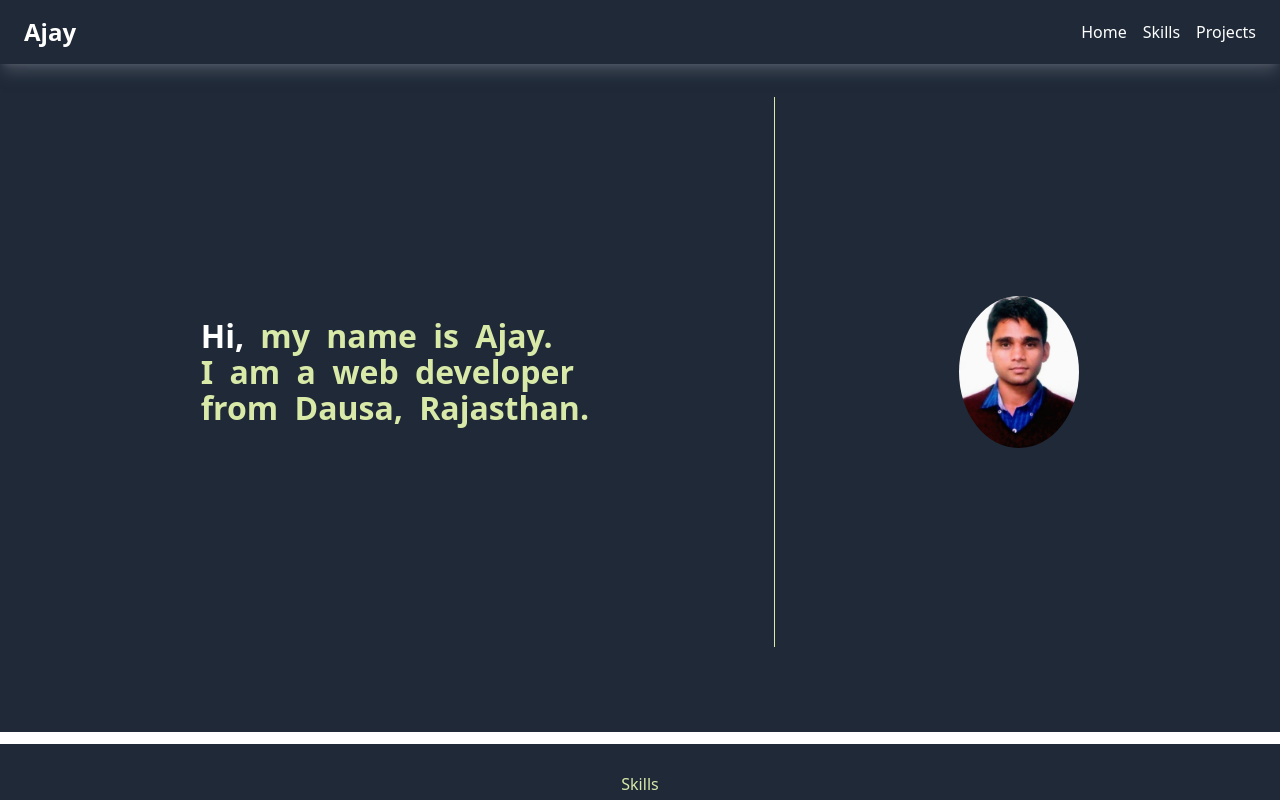
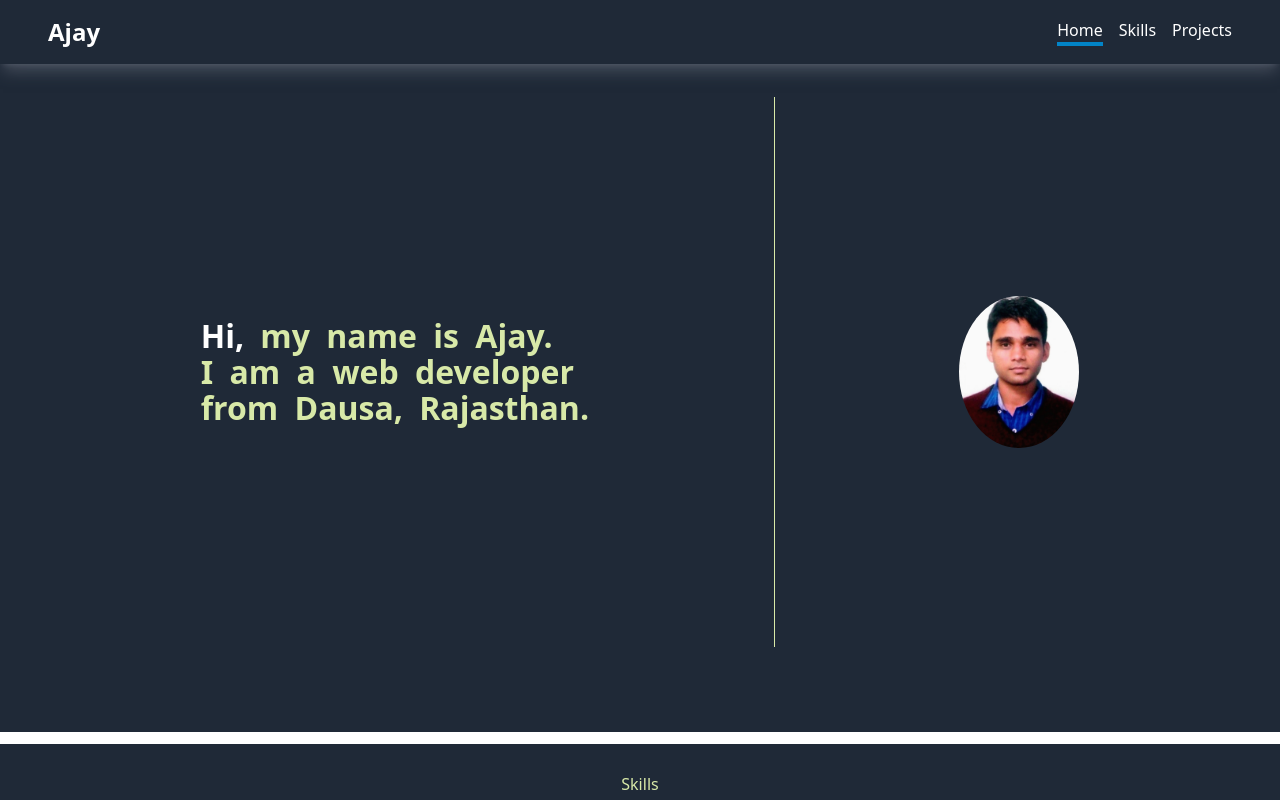
Before and after one commit to ajay020/portfolio, a Next.js app: page / in a window 1280 px wide. Shown: the top 800 px of the page. Built offline with nearby package versions, Linux system fonts and the light colour scheme.

Commit message:
Added navigation link highlighting functionality using Framer Motion

```diff
--- a/package.json
+++ b/package.json
@@ -18,6 +18,7 @@
     "@types/react-dom": "18.0.11",
     "eslint": "8.36.0",
     "eslint-config-next": "13.2.4",
+    "framer-motion": "^10.12.16",
     "next": "13.2.4",
     "react": "18.2.0",
     "react-dom": "18.2.0",
--- /dev/null
+++ b/src/components/NavLink.tsx
@@ -0,0 +1,20 @@
+import Link from "next/link";
+import React from "react";
+
+type PropType = {
+  text: string;
+};
+
+function NavLink({ text }: PropType) {
+  return (
+    <Link
+      scroll={false}
+      href={`#${text.toLocaleLowerCase()}`}
+      className="text-white hover:text-gray-300 transition duration-300"
+    >
+      {text}
+    </Link>
+  );
+}
+
+export default NavLink;
--- a/src/components/Navbar.tsx
+++ b/src/components/Navbar.tsx
@@ -1,15 +1,21 @@
 import { useState } from "react";
 import Link from "next/link";
 
+import { motion } from "framer-motion";
+import NavLink from "./NavLink";
+
+const navItems = ["Home", "Skills", "Projects"];
+
 const Navbar = () => {
   const [isMenuOpen, setIsMenuOpen] = useState(false);
+  const [selectedItem, setSelectedItem] = useState("Home");
 
   const toggleMenu = () => {
     setIsMenuOpen(!isMenuOpen);
   };
 
   return (
-    <nav className="bg-gray-800 py-4 px-6 fixed top-0 w-full z-50 shadow-lg shadow-gray-500/50">
+    <nav className="bg-gray-800 py-4 px-6 md:px-12 fixed top-0 w-full z-50 shadow-lg shadow-gray-500/50">
       <div className="flex items-center justify-between">
         <Link
           href="#home"
@@ -19,29 +25,19 @@ const Navbar = () => {
           Ajay
         </Link>
 
-        <div className="hidden lg:flex space-x-4">
-          <Link
-            scroll={false}
-            href="#home"
-            className="text-white hover:text-gray-300 transition duration-300"
-          >
-            Home
-          </Link>
-          <Link
-            scroll={false}
-            href="#skills"
-            className="text-white hover:text-gray-300 transition duration-300"
-          >
-            Skills
-          </Link>
-          <Link
-            scroll={false}
-            href="#projects"
-            className="text-white hover:text-gray-300 transition duration-300"
-          >
-            Projects
-          </Link>
-        </div>
+        <ul className="hidden lg:flex space-x-4">
+          {navItems.map((item) => (
+            <li onClick={() => setSelectedItem(item)} className={""} key={item}>
+              <NavLink text={item} />
+              {item === selectedItem ? (
+                <motion.div
+                  className="w-full border-2 border-sky-600"
+                  layoutId="underline"
+                />
+              ) : null}
+            </li>
+          ))}
+        </ul>
 
         <button
           className="text-white focus:outline-none lg:hidden"
@@ -67,31 +63,13 @@ const Navbar = () => {
         <div className="mt-4 lg:hidden">
           <ul className="flex flex-col space-y-4">
             <li>
-              <Link
-                scroll={false}
-                href="#home"
-                className="text-white hover:text-gray-300 transition duration-300"
-              >
-                Home
-              </Link>
+              <NavLink text="Home" />
             </li>
             <li>
-              <Link
-                scroll={false}
-                href="#skills"
-                className="text-white hover:text-gray-300 transition duration-300"
-              >
-                Skills
-              </Link>
+              <NavLink text="Skills" />
             </li>
             <li>
-              <Link
-                scroll={false}
-                href="#projects"
-                className="text-white hover:text-gray-300 transition duration-300"
-              >
-                Projects
-              </Link>
+              <NavLink text="Projects" />
             </li>
           </ul>
         </div>
--- a/src/pages/index.tsx
+++ b/src/pages/index.tsx
@@ -1,12 +1,9 @@
 import Head from "next/head";
-import { Inter } from "next/font/google";
 import styles from "@/styles/Home.module.css";
 import Header from "@/components/Header";
 import Skills from "@/components/Skills";
 import ProjectList from "@/components/ProjectList";
 import Navbar from "@/components/Navbar";
-
-const inter = Inter({ subsets: ["latin"] });
 
 export default function Home() {
   return (
```
Also changed, not shown: 1 other file (tests, documents, lock files or other folders).
